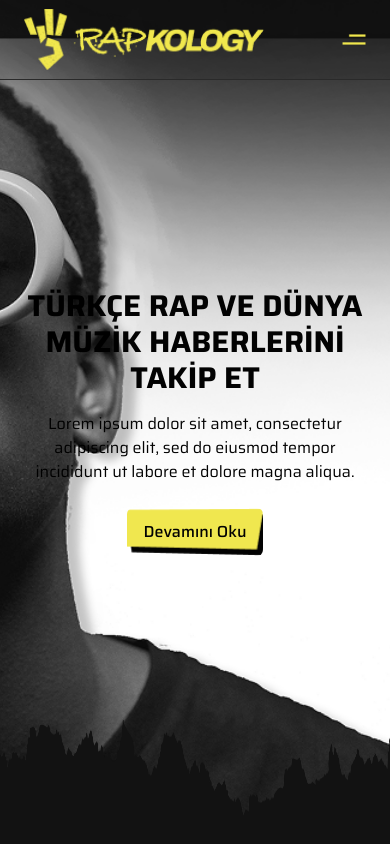
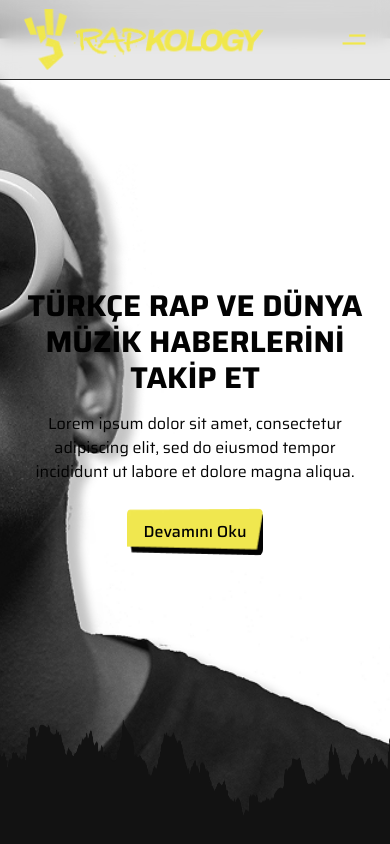
Before and after one commit to mucahitkalabalik/codezone-case, a Next.js app: page / in a window 390 px wide. Shown: the top 844 px of the page. Built offline with nearby package versions, Linux system fonts and the light colour scheme; grey boxes are pictures that could not be loaded.

Commit message:
bg test commit.

```diff
--- a/src/app/layout.jsx
+++ b/src/app/layout.jsx
@@ -25,9 +25,9 @@ export const metadata = {
 export default function RootLayout({ children }) {
   return (
     <html lang="tr" className={`${saira.variable} ${condensed.variable}`}>
-      <body className="font-saira bg-[#121212]">
+      <body className="font-saira">
         <Header />
-        <main className="bg-[#121212]">{children}</main>
+        <main>{children}</main>
       </body>
     </html>
   );
--- a/src/components/header.jsx
+++ b/src/components/header.jsx
@@ -3,7 +3,7 @@ import Link from "next/link";
 
 function Header() {
   return (
-    <header className="absolute top-0 left-0 w-full h-20 bg-[#1212120c] z-50 md:backdrop-blur border-b border-[#2A2A2A]">
+    <header className="absolute top-0 left-0 w-full h-20 bg-[#1212120c] z-50 backdrop-blur border-b border-[#2A2A2A]">
       <div className="container mx-auto flex items-center justify-between h-full px-6 bg-[#1212120c]">
         <Link href="/" className="flex items-center">
           <img src="/images/logo.png" alt="Logo" width={240} height={60} />
```
